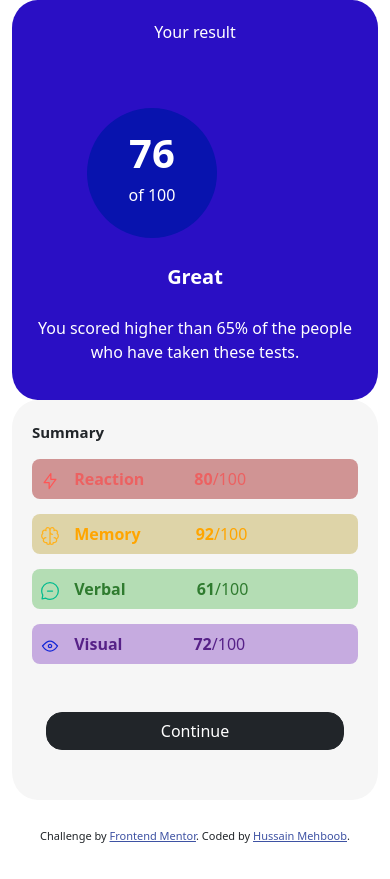
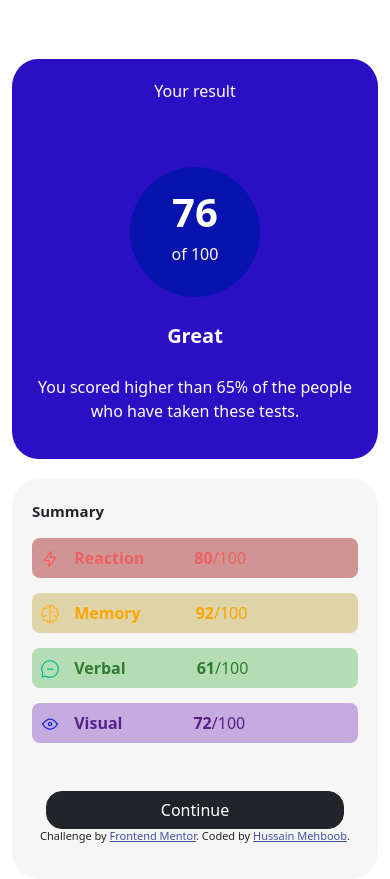
Before and after one commit to hussaiinkhan/Result-Summary-component, a plain HTML site: page index.html in a window 390 px wide. Before the commit the page ends 844 px from the top, so only its background shows below. Drawn offline with nearby package versions, Linux system fonts and the light colour scheme.

Commit message:
Update style.css

```diff
--- a/style.css
+++ b/style.css
@@ -1,14 +1,6 @@
-.grid-container {
-    display: grid;
-    grid-template-columns: 0.1fr 0.1fr;
-    grid-gap: 0px;
-    justify-content: center;
-    align-items: center;
-    margin-top: 15%;
-
-
+.container{
+  margin-top: 10%;
 }
-
 
 .blue{
     color: white;
@@ -60,9 +52,9 @@
 .attribution {
   font-size: 11px;
   text-align: center;
-    position: absolute;
+  position: fixed;
   bottom: 0;
-    width: 100%; /* Make it take the full width */
+  width: 100%;
 }
 
 .circle{
@@ -70,18 +62,29 @@
     border-radius: 50%;
     height: 130px;
     width: 130px;
-   margin-left: 52px;
     padding-top: 15px;
 }
-
+.centerc{
+  display:flex;
+  justify-content: center;
+  align-items: center;
+}
+body{
+    display: flex;
+    justify-content: center;
+    align-items: center;
+}
 /* Mobile view */
 @media screen and (max-width: 767px) {
-    .grid-container {
-      grid-template-columns: 1fr; /* Set to one column for mobile */
-      margin-top: 10%; /* Adjust margin for smaller screens */
+    .container {
+      display: flex;
+      flex-direction: column;
+      justify-content: center;
+      align-items: center;
+      margin-top: 15%;
     }
 
-    .grid-child {
+    .child {
       width: 100%; /* Make grid child take full width */
       margin-bottom: 20px; /* Add some space between grid items */
     }
@@ -89,22 +92,27 @@
     .blue, .white {
       width: 100%; /* Make the cards take full width on mobile */
     }
-
-    .circle {
-      margin-left: 55px; /* Adjust the margin for the circle on mobile */
-    }
     .attribution {
       font-size: 11px;
       text-align: center;
-    position: absolute;
+      position: fixed;
       bottom: 0;
-    width: 100%; /* Make it take the full width */
+      width: 100%;
+  }
+  body{
+    display: flex;
+    justify-content: center;
+    align-items: center;
+
   }
   }
 
   /* Desktop view */
   @media screen and (min-width: 768px) {
-    .grid-container {
-      grid-template-columns: repeat(2, 0.1fr); /* Reset to two columns for desktop */
+    .container {
+      display: flex;
+      justify-content: center;
+      align-items: center;
+
     }
   }
```
Lines whose indentation alone changed are shown as unchanged.
